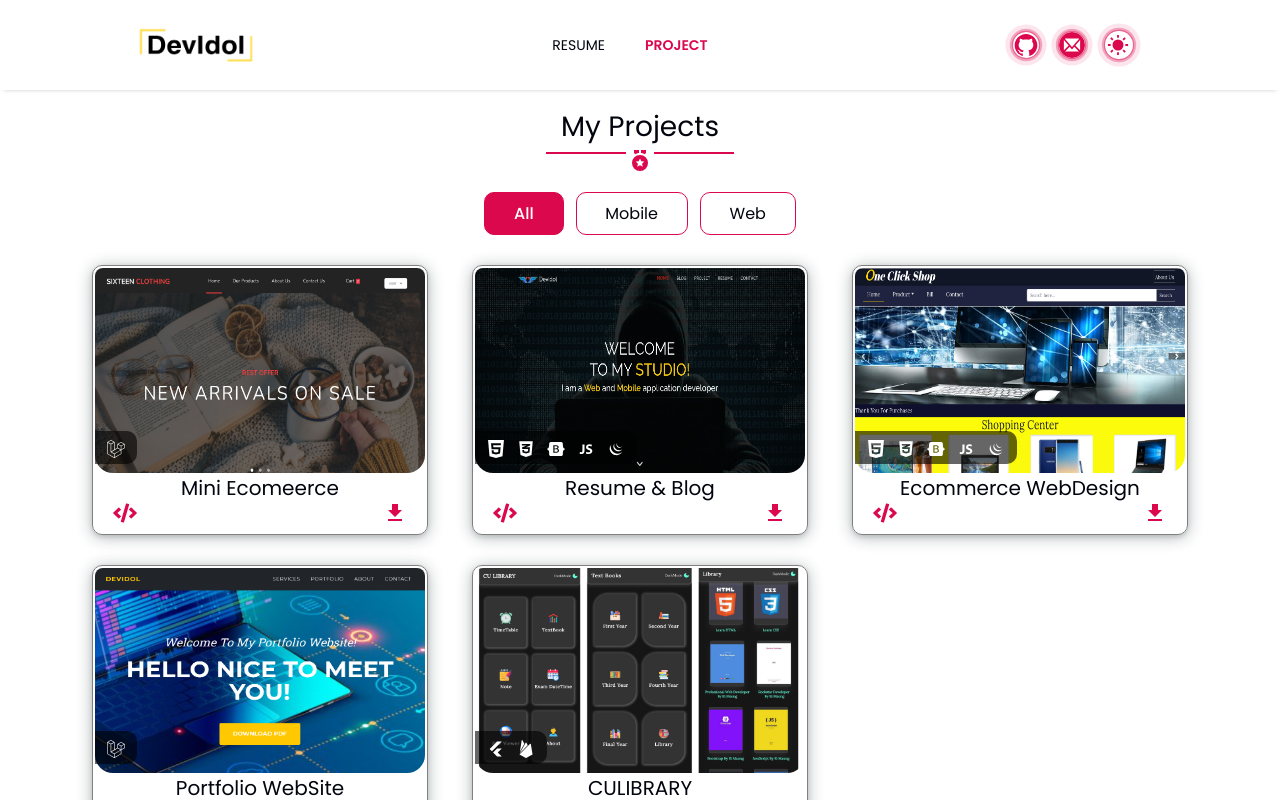
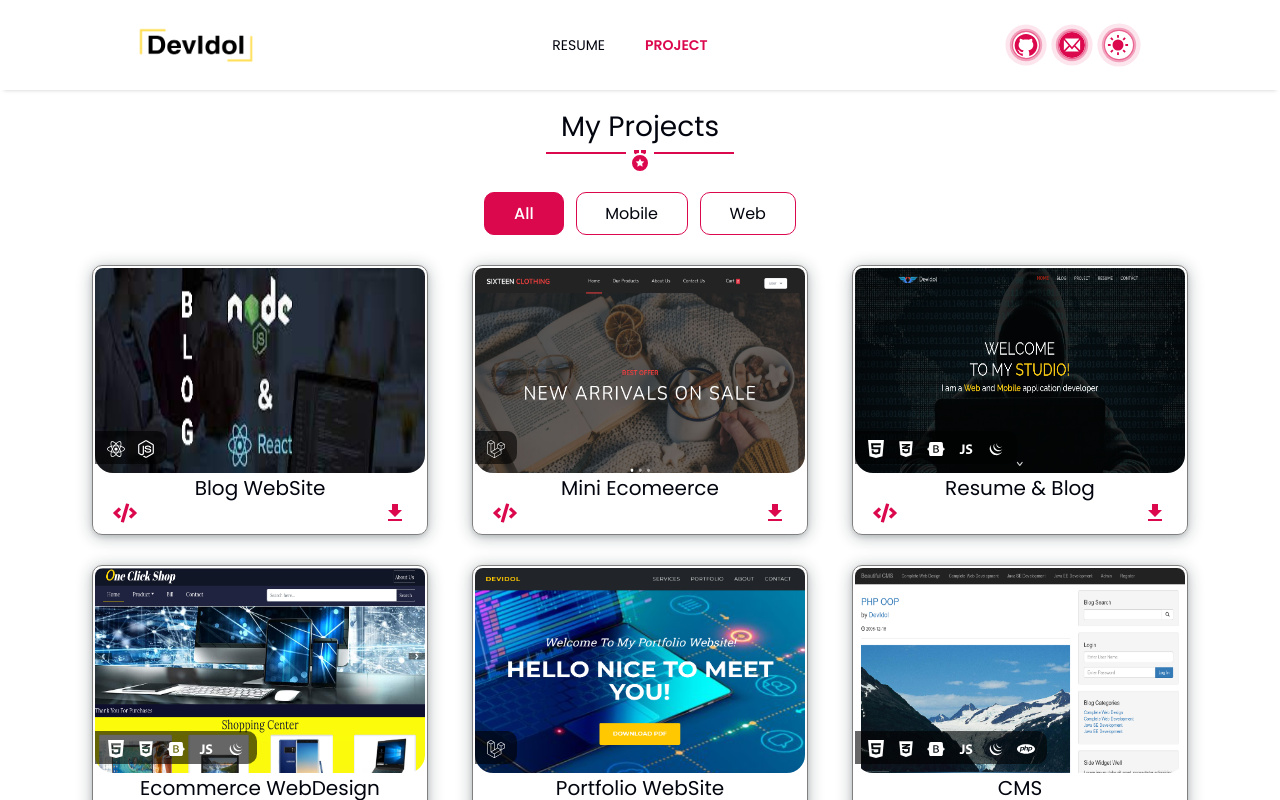
Before and after one commit to DevIdol/resume, a React (Create React App) app: page /project in a window 1280 px wide. Both pictures are taken after a click on the button "Load More". Shown: the top 800 px of the page. Built offline with nearby package versions, Linux system fonts and the light colour scheme.

Commit message:
Add New Porfolio

```diff
--- a/src/Components/PortFolio/PortfolioData.jsx
+++ b/src/Components/PortFolio/PortfolioData.jsx
@@ -1,13 +1,21 @@
-import { FaCss3Alt, FaBootstrap, FaLaravel } from "react-icons/fa";
+import {
+  FaCss3Alt,
+  FaBootstrap,
+  FaLaravel,
+  FaReact,
+  FaNodeJs,
+} from "react-icons/fa";
 import { ImHtmlFive } from "react-icons/im";
 import { RiFlutterFill } from "react-icons/ri";
 import { DiJavascript1, DiJqueryLogo } from "react-icons/di";
-import { SiFirebase } from "react-icons/si";
+import { SiFirebase, SiPhp } from "react-icons/si";
 import culib from "../../assets/project/culibrary.png";
 import five from "../../assets/project/five.png";
+import four from "../../assets/project/four.png";
 import three from "../../assets/project/three.png";
 import two from "../../assets/project/two.png";
 import one from "../../assets/project/one.png";
+import blog from "../../assets/project/react&blog.jpeg";
 import apk from "../../assets/storage/culibrary.apk";
 
 const language = [
@@ -32,20 +40,20 @@ const PortfolioData = [
       download: apk,
     },
   },
-  // {
-  //   id: 2,
-  //   type: "web",
-  //   items: {
-  //     img: four,
-  //     title: "CMS",
-  //     describtion:
-  //       "Quae esse totam blanditiis modi aspernatur! Libero aspernatur autem voluptatibus modi doloremque perspiciatis rem id, deleniti accusantium minus nam ea quae vero!",
-  //     language: [...language, <SiPhp />],
-  //     link: "https://github.com/DevIdol/php_tutorials/tree/main/cms",
-  //     download:
-  //       "https://github.com/DevIdol/php_tutorials/archive/refs/heads/main.zip",
-  //   },
-  // },
+  {
+    id: 2,
+    type: "web",
+    items: {
+      img: four,
+      title: "CMS",
+      describtion:
+        "Quae esse totam blanditiis modi aspernatur! Libero aspernatur autem voluptatibus modi doloremque perspiciatis rem id, deleniti accusantium minus nam ea quae vero!",
+      language: [...language, <SiPhp />],
+      link: "https://github.com/DevIdol/php_tutorials/tree/main/cms",
+      download:
+        "https://github.com/DevIdol/php_tutorials/archive/refs/heads/main.zip",
+    },
+  },
   {
     id: 3,
     type: "web",
@@ -102,6 +110,20 @@ const PortfolioData = [
         "https://github.com/DevIdol/sample_laravel_ecommerce/archive/refs/heads/main.zip",
     },
   },
+  {
+    id: 7,
+    type: "web",
+    items: {
+      img: blog,
+      title: "Blog WebSite",
+      describtion:
+        "Quae esse totam blanditiis modi aspernatur! Libero aspernatur autem voluptatibus modi doloremque perspiciatis rem id, deleniti accusantium minus nam ea quae vero!",
+      language: [<FaReact />, <FaNodeJs />],
+      link: "https://github.com/DevIdol/sample_laravel_ecommerce",
+      download:
+        "https://github.com/DevIdol/sample_laravel_ecommerce/archive/refs/heads/main.zip",
+    },
+  },
 ];
 
 export const getPortfolioData = () => PortfolioData;
```
Also changed, not shown: src/assets/project/react&blog.jpeg (added).
